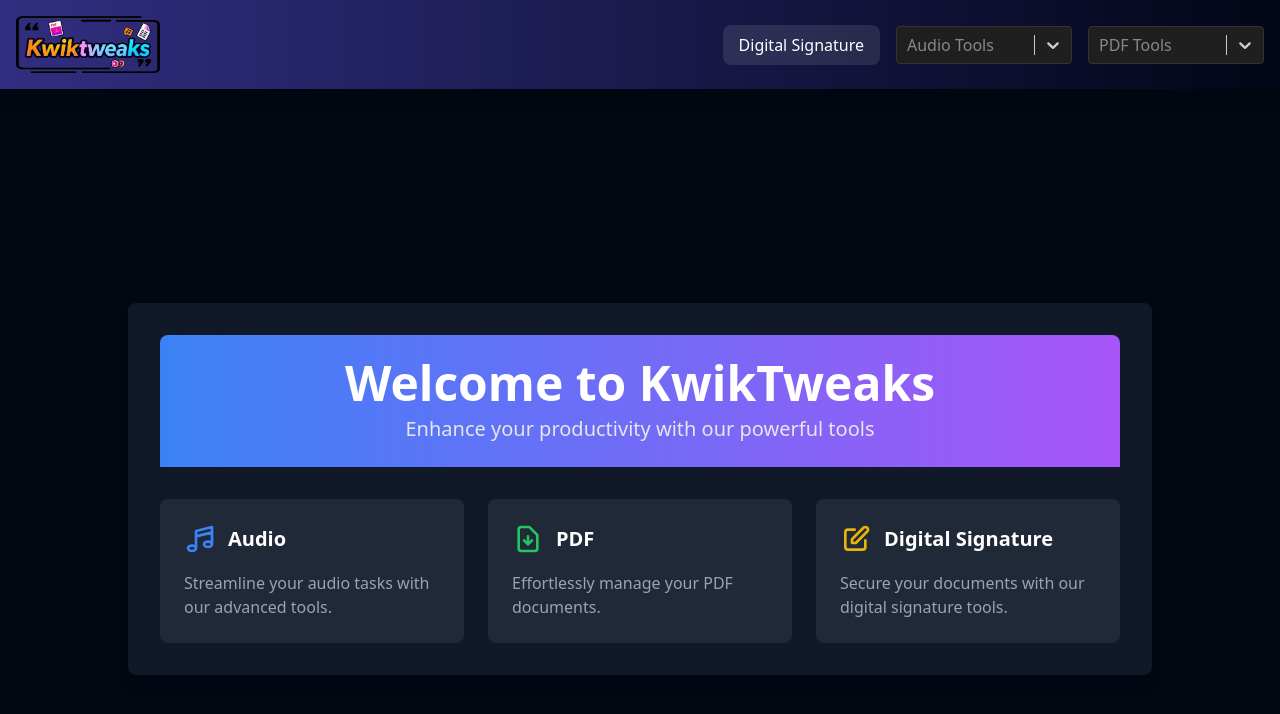
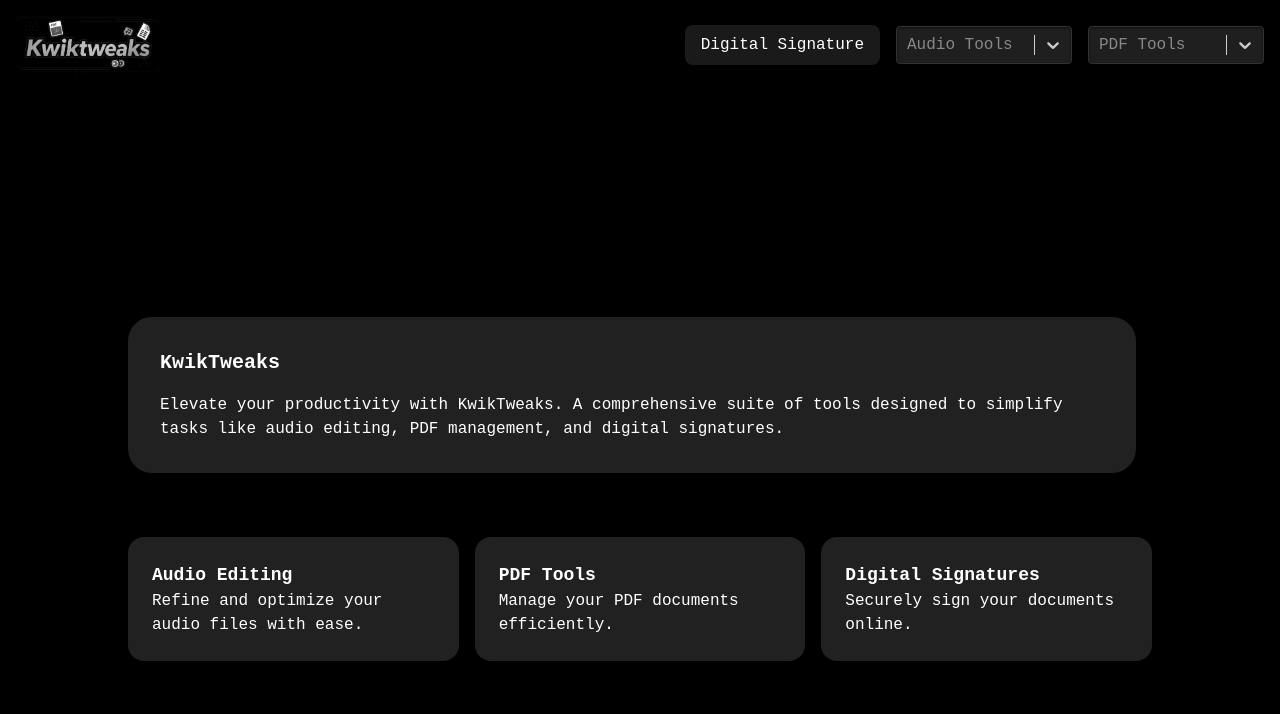
Before and after one commit to iKamranShahzad/kwiktweaks-multipurpose-app, a Next.js app: page / in a window 1280 px wide. Shown: the top 714 px of the page. Built offline with nearby package versions, Linux system fonts and the light colour scheme.

Commit message:
UI Overhaul v2

```diff
--- a/src/app/page.jsx
+++ b/src/app/page.jsx
@@ -1,88 +1,75 @@
 import React from "react";
+
+// Example of how to include Google Font (replace with actual font if needed)
+// import '@fontsource/courier-new';
 
 export default function Home() {
   return (
-    <div className="flex items-center justify-center min-h-screen bg-primary p-4">
-      <div className="bg-gray-900 p-8 rounded-lg shadow-lg max-w-5xl w-full">
-        <div className="text-center mb-8 bg-gradient-to-r from-blue-500 to-purple-500 py-6 rounded-t-lg">
-          <h1 className="text-4xl sm:text-5xl font-bold text-white mb-2">
-            Welcome to KwikTweaks
-          </h1>
-          <p className="text-lg sm:text-xl text-gray-200">
-            Enhance your productivity with our powerful tools
-          </p>
-        </div>
-        <div className="grid grid-cols-1 md:grid-cols-3 gap-6">
-          <div className="bg-gray-800 p-6 rounded-lg hover:shadow-lg transition-shadow duration-300">
-            <div className="flex items-center mb-4">
-              <svg
-                className="w-8 h-8 mr-3 text-blue-500"
-                fill="none"
-                stroke="currentColor"
-                viewBox="0 0 24 24"
-                xmlns="http://www.w3.org/2000/svg"
-              >
-                <path
-                  strokeLinecap="round"
-                  strokeLinejoin="round"
-                  strokeWidth={2}
-                  d="M9 19V6l12-3v13M9 19c0 1.105-1.343 2-3 2s-3-.895-3-2 1.343-2 3-2 3 .895 3 2zm12-3c0 1.105-1.343 2-3 2s-3-.895-3-2 1.343-2 3-2 3 .895 3 2zM9 10l12-3"
-                />
-              </svg>
-              <h2 className="text-xl font-semibold text-white">Audio</h2>
-            </div>
-            <p className="text-base text-gray-400">
-              Streamline your audio tasks with our advanced tools.
-            </p>
-          </div>
-          <div className="bg-gray-800 p-6 rounded-lg hover:shadow-lg transition-shadow duration-300">
-            <div className="flex items-center mb-4">
-              <svg
-                className="w-8 h-8 mr-3 text-green-500"
-                fill="none"
-                stroke="currentColor"
-                viewBox="0 0 24 24"
-                xmlns="http://www.w3.org/2000/svg"
-              >
-                <path
-                  strokeLinecap="round"
-                  strokeLinejoin="round"
-                  strokeWidth={2}
-                  d="M12 10v6m0 0l-3-3m3 3l3-3m2 8H7a2 2 0 01-2-2V5a2 2 0 012-2h5.586a1 1 0 01.707.293l5.414 5.414a1 1 0 01.293.707V19a2 2 0 01-2 2z"
-                />
-              </svg>
-              <h2 className="text-xl font-semibold text-white">PDF</h2>
-            </div>
-            <p className="text-base text-gray-400">
-              Effortlessly manage your PDF documents.
-            </p>
-          </div>
-          <div className="bg-gray-800 p-6 rounded-lg hover:shadow-lg transition-shadow duration-300">
-            <div className="flex items-center mb-4">
-              <svg
-                className="w-8 h-8 mr-3 text-yellow-500"
-                fill="none"
-                stroke="currentColor"
-                viewBox="0 0 24 24"
-                xmlns="http://www.w3.org/2000/svg"
-              >
-                <path
-                  strokeLinecap="round"
-                  strokeLinejoin="round"
-                  strokeWidth={2}
-                  d="M11 5H6a2 2 0 00-2 2v11a2 2 0 002 2h11a2 2 0 002-2v-5m-1.414-9.414a2 2 0 112.828 2.828L11.828 15H9v-2.828l8.586-8.586z"
-                />
-              </svg>
-              <h2 className="text-xl font-semibold text-white">
-                Digital Signature
-              </h2>
-            </div>
-            <p className="text-base text-gray-400">
-              Secure your documents with our digital signature tools.
+    <div className="flex flex-col items-center justify-center min-h-screen bg-primary p-4">
+      <main className="w-full flex flex-col items-center max-w-5xl">
+        <div className="flex flex-col md:flex-row w-full mb-8">
+          <div className="bg-secondary text-accent p-8 rounded-3xl flex-1 mb-4 md:mb-0 md:mr-4">
+            <h1
+              className="text-xl font-bold mb-4"
+              style={{ fontFamily: "Courier New, monospace" }}
+            >
+              KwikTweaks
+            </h1>
+            <p
+              className="text-accent"
+              style={{ fontFamily: "Courier New, monospace" }}
+            >
+              Elevate your productivity with KwikTweaks. A comprehensive suite
+              of tools designed to simplify tasks like audio editing, PDF
+              management, and digital signatures.
             </p>
           </div>
         </div>
-      </div>
+        <div className="grid grid-cols-1 md:grid-cols-3 gap-4 mt-8 w-full">
+          <div className="bg-secondary p-6 rounded-2xl">
+            <h2
+              className="text-accent font-bold text-lg"
+              style={{ fontFamily: "Courier New, monospace" }}
+            >
+              Audio Editing
+            </h2>
+            <p
+              className="text-accent"
+              style={{ fontFamily: "Courier New, monospace" }}
+            >
+              Refine and optimize your audio files with ease.
+            </p>
+          </div>
+          <div className="bg-secondary p-6 rounded-2xl">
+            <h2
+              className="text-accent font-bold text-lg"
+              style={{ fontFamily: "Courier New, monospace" }}
+            >
+              PDF Tools
+            </h2>
+            <p
+              className="text-accent"
+              style={{ fontFamily: "Courier New, monospace" }}
+            >
+              Manage your PDF documents efficiently.
+            </p>
+          </div>
+          <div className="bg-secondary p-6 rounded-2xl">
+            <h2
+              className="text-accent font-bold text-lg"
+              style={{ fontFamily: "Courier New, monospace" }}
+            >
+              Digital Signatures
+            </h2>
+            <p
+              className="text-accent"
+              style={{ fontFamily: "Courier New, monospace" }}
+            >
+              Securely sign your documents online.
+            </p>
+          </div>
+        </div>
+      </main>
     </div>
   );
 }
--- a/src/components/header.jsx
+++ b/src/components/header.jsx
@@ -74,11 +74,11 @@
   };
 
   return (
-    <header className="bg-gradient-to-r from-indigo-900 to-slate-950 text-white shadow-lg backdrop-blur-md">
+    <header className="bg-gradient-to-r from-black to-black text-white shadow-lg backdrop-blur-md shadow-inner">
       <div className="container mx-auto flex flex-wrap items-center justify-between p-4">
         <Link
           href="/"
-          className="text-3xl font-extrabold tracking-wider flex-shrink-0"
+          className="text-3xl font-extrabold tracking-wider flex-shrink-0 drop-shadow-lg"
           onClick={handleHomeClick}
         >
           <img
@@ -90,7 +90,8 @@
         <nav className="flex flex-wrap items-center gap-4 mt-4 md:mt-0">
           <Link
             href="/digitalSignature"
-            className="block px-4 py-2 bg-white bg-opacity-10 rounded-lg hover:bg-opacity-20 transition-all duration-300 ease-in-out transform hover:scale-105 text-center"
+            style={{ fontFamily: "Courier New, monospace" }}
+            className="block px-4 py-2 bg-white bg-opacity-10 rounded-lg hover:bg-opacity-20 transition-all duration-300 ease-in-out transform hover:scale-105 text-center shadow-md"
           >
             Digital Signature
           </Link>
@@ -98,7 +99,7 @@
           {/* Audio Tools Dropdown */}
           <Select
             options={optionsAudio}
-            className="w-full md:w-44"
+            className="w-full md:w-44 shadow-md"
             classNamePrefix="select"
             placeholder="Audio Tools"
             menuPlacement="bottom"
@@ -110,10 +111,62 @@
                 backgroundColor: "#1f1f1f",
                 borderRadius: "0.375rem",
                 boxShadow: "0 2px 10px rgba(0, 0, 0, 0.2)",
+                fontFamily: "Courier New, monospace",
               }),
               option: (provided, state) => ({
                 ...provided,
                 backgroundColor: state.isSelected ? "#4a4a4a" : "#1f1f1f",
+                fontFamily: "Courier New, monospace",
+                color: "#fff",
+                "&:hover": {
+                  backgroundColor: "#333",
+                },
+              }),
+              control: (provided) => ({
+                ...provided,
+                backgroundColor: "#1f1f1f",
+                fontFamily: "Courier New, monospace",
+                border: "1px solid #333",
+                color: "#fff",
+                boxShadow: "inset 0 1px 3px rgba(0, 0, 0, 0.6)", // Inner shadow
+                "&:hover": {
+                  borderColor: "#555",
+                },
+              }),
+              placeholder: (provided) => ({
+                ...provided,
+                color: "#888",
+                fontFamily: "Courier New, monospace",
+              }),
+              singleValue: (provided) => ({
+                ...provided,
+                color: "#fff",
+                fontFamily: "Courier New, monospace",
+              }),
+            }}
+          />
+
+          {/* PDF Tools Dropdown */}
+          <Select
+            options={optionsPDF}
+            className="w-full md:w-44 shadow-md"
+            classNamePrefix="select"
+            placeholder="PDF Tools"
+            menuPlacement="bottom"
+            value={selectedPDF}
+            onChange={handlePDFChange}
+            styles={{
+              menu: (provided) => ({
+                ...provided,
+                backgroundColor: "#1f1f1f",
+                fontFamily: "Courier New, monospace",
+                borderRadius: "0.375rem",
+                boxShadow: "0 2px 10px rgba(0, 0, 0, 0.2)",
+              }),
+              option: (provided, state) => ({
+                ...provided,
+                backgroundColor: state.isSelected ? "#4a4a4a" : "#1f1f1f",
+                fontFamily: "Courier New, monospace",
                 color: "#fff",
                 "&:hover": {
                   backgroundColor: "#333",
@@ -123,7 +176,9 @@
                 ...provided,
                 backgroundColor: "#1f1f1f",
                 border: "1px solid #333",
+                fontFamily: "Courier New, monospace",
                 color: "#fff",
+                boxShadow: "inset 0 1px 3px rgba(0, 0, 0, 0.6)", // Inner shadow
                 "&:hover": {
                   borderColor: "#555",
                 },
@@ -131,54 +186,12 @@
               placeholder: (provided) => ({
                 ...provided,
                 color: "#888",
+                fontFamily: "Courier New, monospace",
               }),
               singleValue: (provided) => ({
                 ...provided,
                 color: "#fff",
-              }),
-            }}
-          />
-
-          {/* PDF Tools Dropdown */}
-          <Select
-            options={optionsPDF}
-            className="w-full md:w-44"
-            classNamePrefix="select"
-            placeholder="PDF Tools"
-            menuPlacement="bottom"
-            value={selectedPDF}
-            onChange={handlePDFChange}
-            styles={{
-              menu: (provided) => ({
-                ...provided,
-                backgroundColor: "#1f1f1f",
-                borderRadius: "0.375rem",
-                boxShadow: "0 2px 10px rgba(0, 0, 0, 0.2)",
-              }),
-              option: (provided, state) => ({
-                ...provided,
-                backgroundColor: state.isSelected ? "#4a4a4a" : "#1f1f1f",
-                color: "#fff",
-                "&:hover": {
-                  backgroundColor: "#333",
-                },
-              }),
-              control: (provided) => ({
-                ...provided,
-                backgroundColor: "#1f1f1f",
-                border: "1px solid #333",
-                color: "#fff",
-                "&:hover": {
-                  borderColor: "#555",
-                },
-              }),
-              placeholder: (provided) => ({
-                ...provided,
-                color: "#888",
-              }),
-              singleValue: (provided) => ({
-                ...provided,
-                color: "#fff",
+                fontFamily: "Courier New, monospace",
               }),
             }}
           />
--- a/tailwind.config.js
+++ b/tailwind.config.js
@@ -8,9 +8,9 @@
   theme: {
     extend: {
       colors: {
-        primary: "#030712",
-        secondary: "#6A5ACD",
-        accent: "", // Replace with your hex code
+        primary: "#000000",
+        secondary: "#212121",
+        accent: "#FFFFFF", // Replace with your hex code
       },
     },
   },
```
Also changed, not shown: src/app/adjustspeed/page.jsx (+38 -16 lines), src/app/audiotrim/page.jsx (+46 -16 lines), src/app/mergeaudio/page.jsx (+37 -19 lines), src/app/pdfMerger/PdfMerger.jsx (+53 -17 lines), src/app/pdfMerger/PdfPreview.jsx (+6 -1 lines), src/app/pdfMerger/page.jsx (+2 -7 lines), public/mainlogo-color.png (added), public/mainlogo.png.
